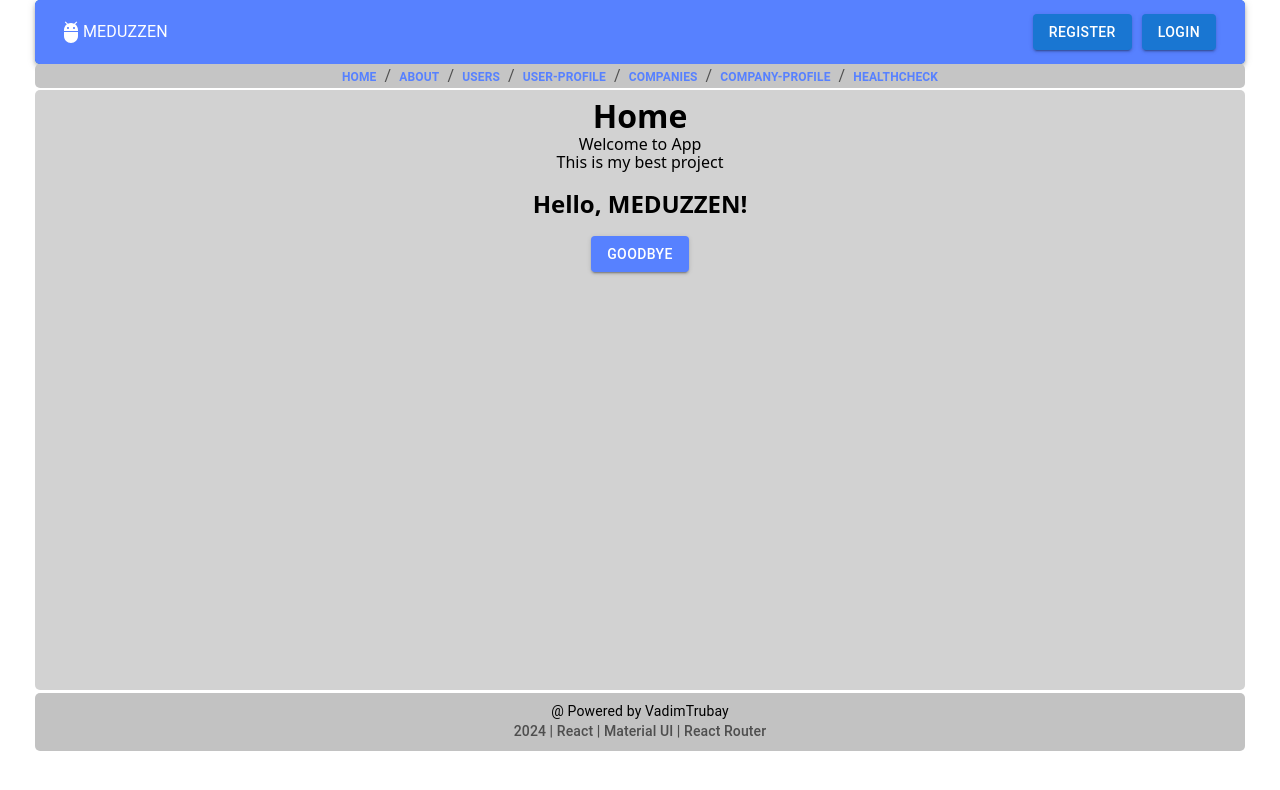
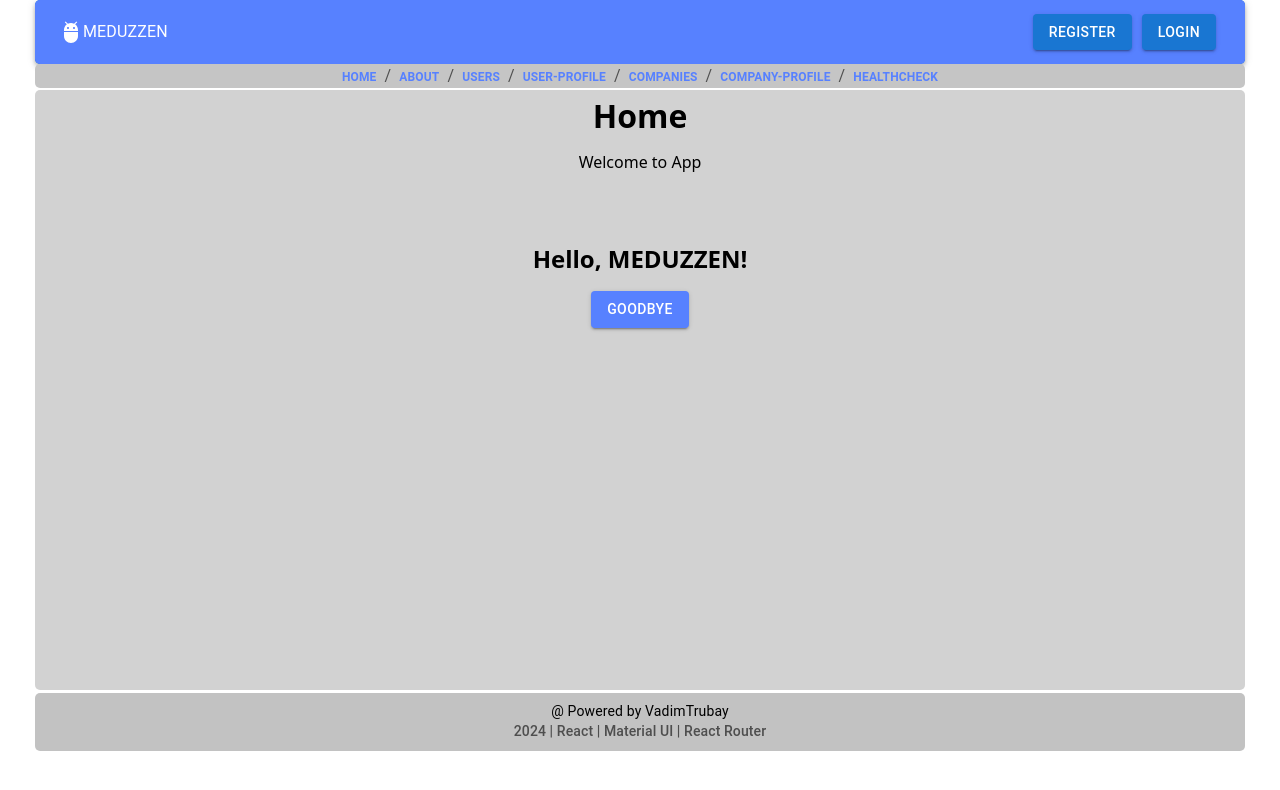
Before and after one commit to VadimTrubay/internship_meduzzen_front, a React (Vite) app: page / in a window 1280 px wide. Shown: the top 790 px of the page. Built offline with nearby package versions, Linux system fonts and the light colour scheme; no server answers.

Commit message:
finally commit and end i`m speaking

```diff
--- a/src/main.tsx
+++ b/src/main.tsx
@@ -1,11 +1,11 @@
 import React from "react";
 import "modern-normalize";
+import {Provider} from "react-redux";
 import ReactDOM from "react-dom/client";
 import {store, persistor} from "./redux/store";
 import {BrowserRouter} from "react-router-dom";
 import {HelmetProvider} from "react-helmet-async";
 import {PersistGate} from "redux-persist/integration/react";
-import {Provider} from "react-redux";
 import App from "./components/App";
 import Auth0ProviderWithNavigate from "./components/Auth0ProviderWithNavigate/Auth0ProviderWithNavigate";
 import "./index.css";
--- a/src/pages/HomePage/HomePage.tsx
+++ b/src/pages/HomePage/HomePage.tsx
@@ -32,8 +32,11 @@ const HomePage: React.FC = () => {
     <div className={styles.container}>
       <ModalWindow testString={testString} openModal={openModal} handleCloseModal={handleCloseModal}/>
       <h1>Home</h1>
+      <br/>
       <p>Welcome to App</p>
-      <p>This is my best project</p>
+      <br/>
+      <br/>
+      <br/>
       <br/>
       <h2>{testString}</h2>
       <br/>
```
